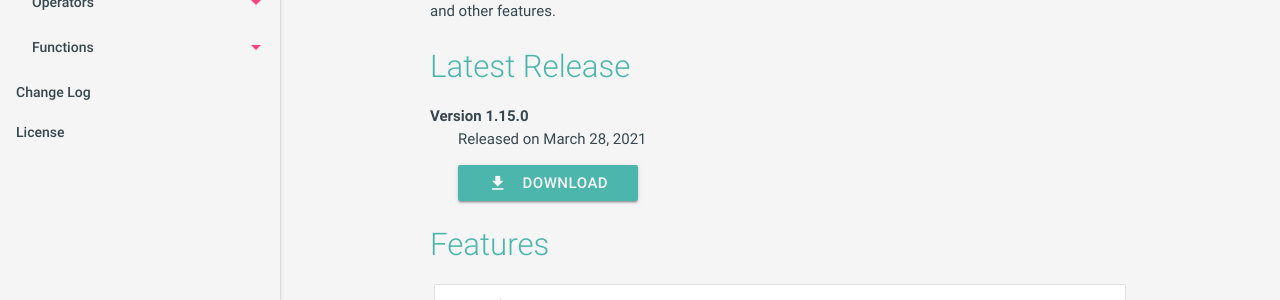
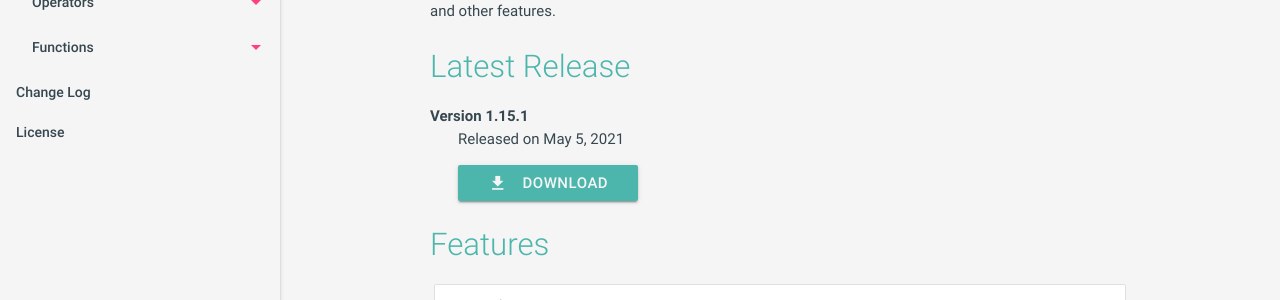
Before and after one commit to mithrandie/csvq, a Jekyll site: the page built from docs/index.md, in a window 1280 px wide and 900 px high. Shown: the part 359-659 px from the top of the window. Built offline with Jekyll 4.4.1, drawn with Linux system fonts in a browser that asks for light colours.

Commit message:
Update docs for Release v1.15.1.

```diff
--- a/docs/index.md
+++ b/docs/index.md
@@ -13,10 +13,10 @@ In the multiple operations, you can use variables, cursors, temporary tables, an
 
 ## Latest Release
 
-Version 1.15.0
-: Released on March 28, 2021
+Version 1.15.1
+: Released on May 5, 2021
 
-  <a class="waves-effect waves-light btn" href="https://github.com/mithrandie/csvq/releases/tag/v1.15.0">
+  <a class="waves-effect waves-light btn" href="https://github.com/mithrandie/csvq/releases/tag/v1.15.1">
     <i class="material-icons left">file_download</i>download
   </a>
 
--- a/docs/sitemap.xml
+++ b/docs/sitemap.xml
@@ -6,7 +6,7 @@
             http://www.sitemaps.org/schemas/sitemap/0.9/sitemap.xsd">
     <url>
         <loc>https://mithrandie.github.io/csvq/</loc>
-        <lastmod>2021-03-28T23:24:46+00:00</lastmod>
+        <lastmod>2021-05-05T00:06:28+00:00</lastmod>
     </url>
     <url>
         <loc>https://mithrandie.github.io/csvq/reference.html</loc>
@@ -178,7 +178,7 @@
     </url>
     <url>
         <loc>https://mithrandie.github.io/csvq/changelog.html</loc>
-        <lastmod>2021-03-28T23:24:46+00:00</lastmod>
+        <lastmod>2021-05-05T00:06:28+00:00</lastmod>
     </url>
     <url>
         <loc>https://mithrandie.github.io/csvq/license.html</loc>
```
Also changed, not shown: CHANGELOG.md, docs/changelog.md, 1 other file.
